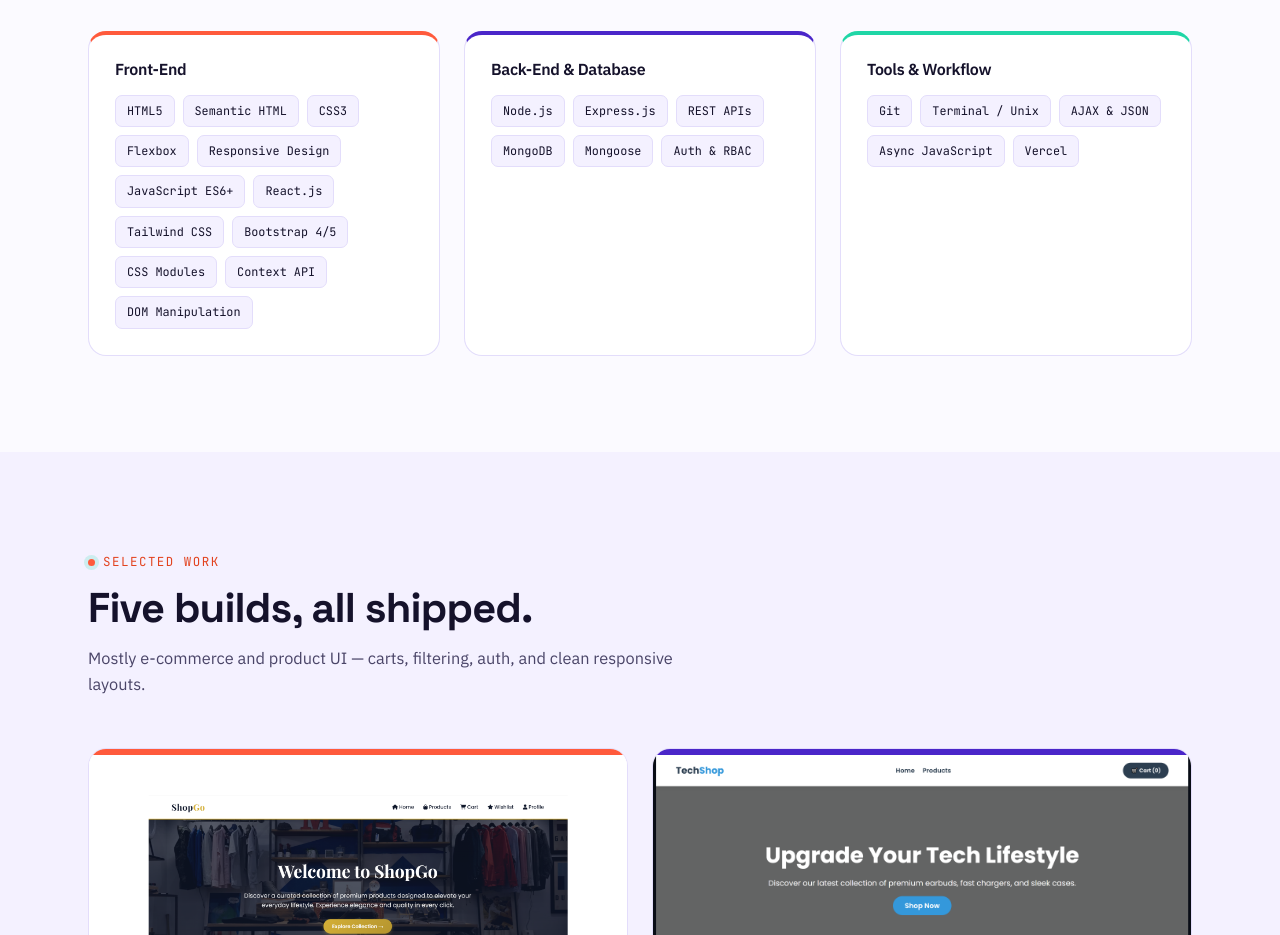
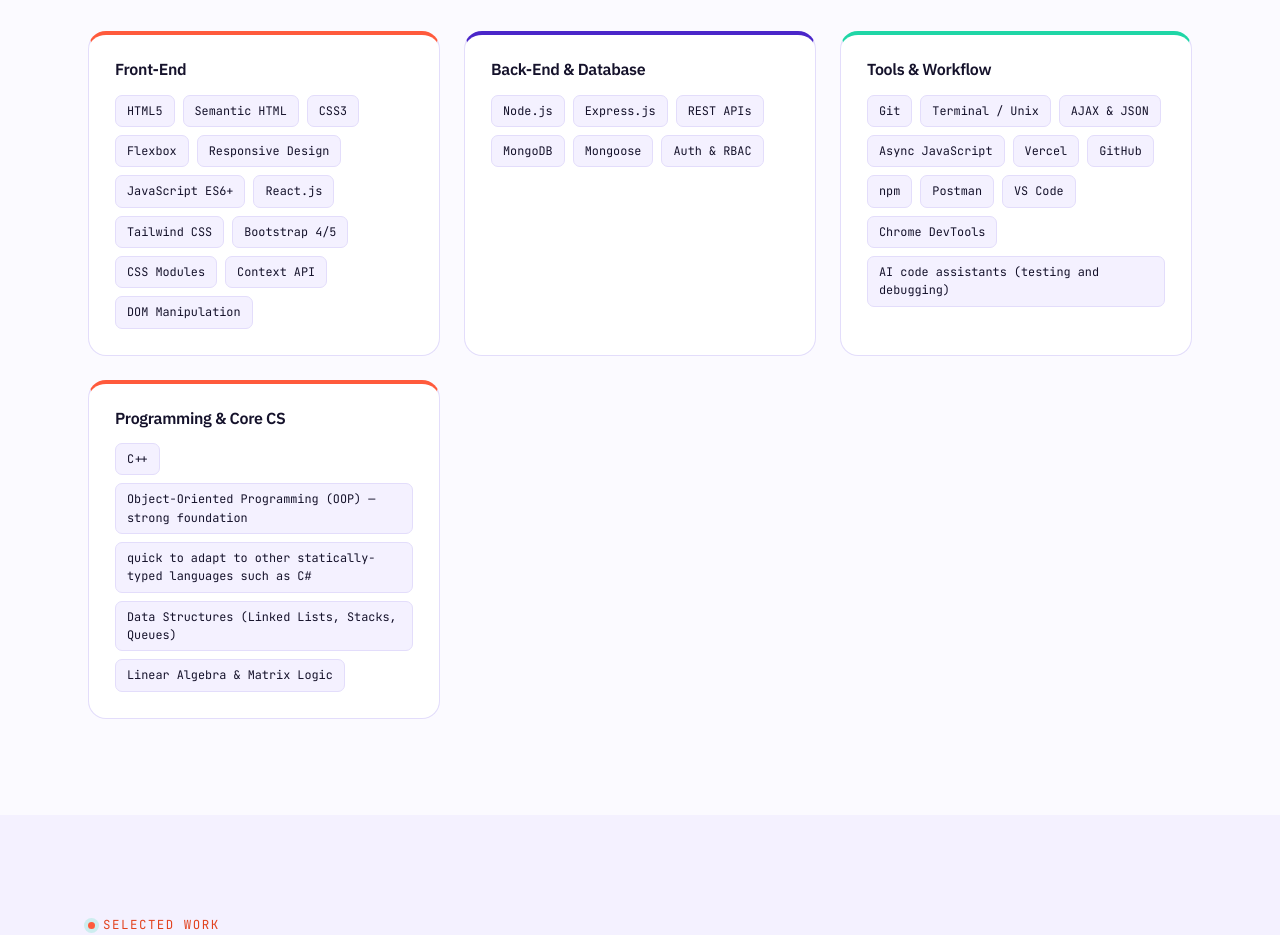
Before and after one commit to mahmoud-hassan-web-dev/newportfolio, a React (Vite) app: page / in a window 1280 px wide. Shown: the part 1740-2675 px from the top of the page. Built offline with nearby package versions, Linux system fonts and the light colour scheme.

Commit message:
edit skills

```diff
--- a/src/data/skills.js
+++ b/src/data/skills.js
@@ -13,7 +13,11 @@
   },
   {
     title: 'Tools & Workflow',
-    tags: ['Git', 'Terminal / Unix', 'AJAX & JSON', 'Async JavaScript', 'Vercel'],
+    tags: ['Git', 'Terminal / Unix', 'AJAX & JSON', 'Async JavaScript', 'Vercel','GitHub', 'npm', 'Postman', 'VS Code', 'Chrome DevTools','AI code assistants (testing and debugging)'],
+  },
+  {
+    title: 'Programming & Core CS',
+    tags: ['C++', 'Object-Oriented Programming (OOP) — strong foundation', 'quick to adapt to other statically-typed languages such as C#', 'Data Structures (Linked Lists, Stacks, Queues)', 'Linear Algebra & Matrix Logic'],
   },
 ]
 
```
